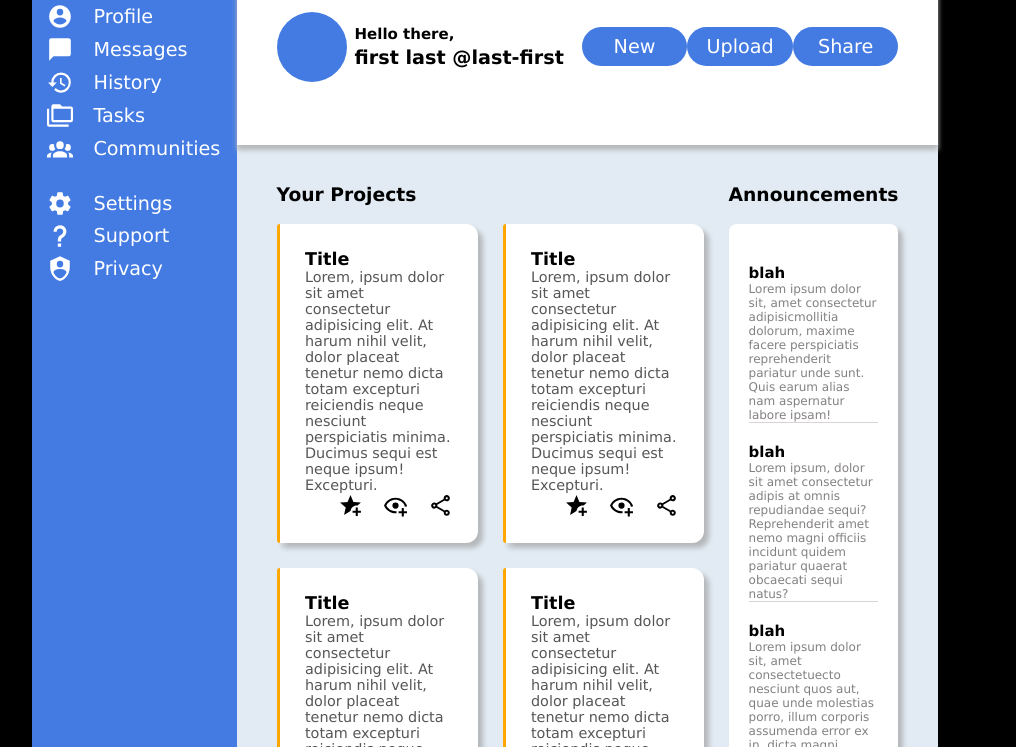
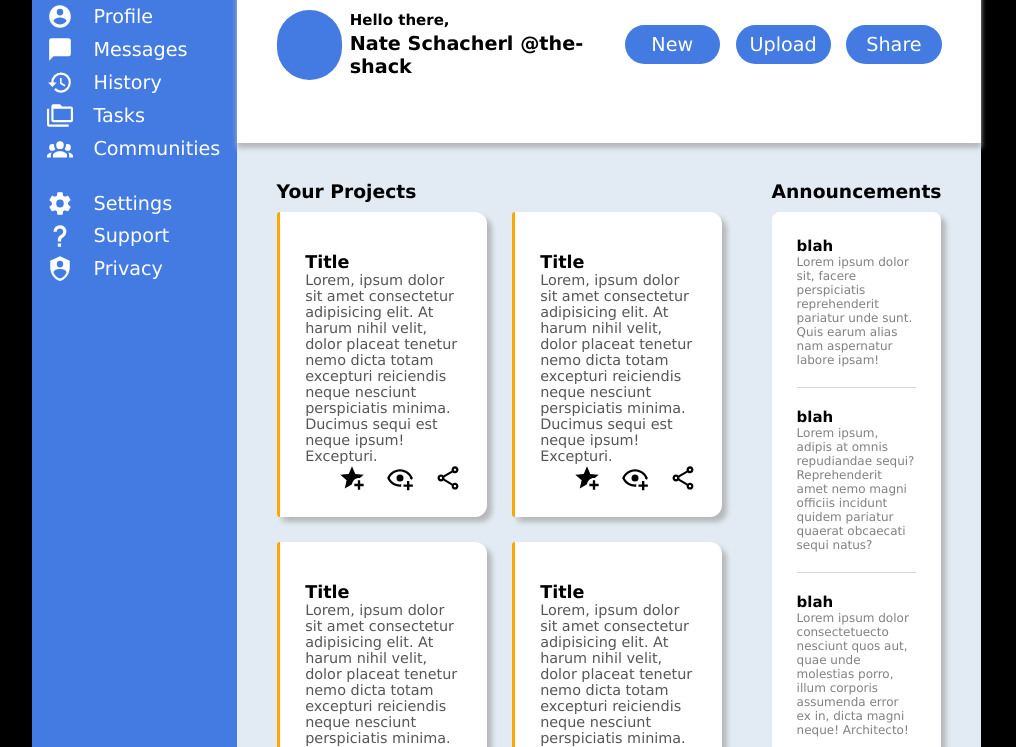
Before and after one commit to schacherlnate/admin-dashbord, a plain HTML site: page index.html in a window 1280 px wide. Shown: the part 139-886 px from the top of the page, without its empty margins (166-1182 px from the left). Drawn offline with Linux system fonts and the light colour scheme.

Commit message:
touch up the look

```diff
--- a/index.html
+++ b/index.html
@@ -32,13 +32,13 @@
             <div class="corner-icons">
                 <img src="./bell-ring.svg" alt="notification bell">
                 <div class="profile-pic"></div>
-                First Last
+                Nate Schacherl
             </div>
             <div class="handle">
                 <div class="profile-pic"></div>
                 <div class="handle-text">
                     <p>Hello there,</p>
-                    <p>first last @last-first</p>
+                    <p>Nate Schacherl @the-shack</p>
                 </div>
             </div>
             <div class="make-content">
@@ -131,15 +131,15 @@
                     <div>
                         <div class="announcement">
                             <h4>blah</h4>
-                            <p>Lorem ipsum dolor sit, amet consectetur adipisicmollitia dolorum, maxime facere perspiciatis reprehenderit pariatur unde sunt. Quis earum alias nam aspernatur labore ipsam!</p>
+                            <p>Lorem ipsum dolor sit,  facere perspiciatis reprehenderit pariatur unde sunt. Quis earum alias nam aspernatur labore ipsam!</p>
                         </div>
                         <div class="announcement">
                             <h4>blah</h4>
-                            <p>Lorem ipsum, dolor sit amet consectetur adipis at omnis repudiandae sequi? Reprehenderit amet nemo magni officiis incidunt quidem pariatur quaerat obcaecati sequi natus?</p>
+                            <p>Lorem ipsum,  adipis at omnis repudiandae sequi? Reprehenderit amet nemo magni officiis incidunt quidem pariatur quaerat obcaecati sequi natus?</p>
                         </div>
                         <div class="announcement">
                             <h4>blah</h4>
-                            <p>Lorem ipsum dolor sit, amet consectetuecto nesciunt quos aut, quae unde molestias porro, illum corporis assumenda error ex in, dicta magni neque! Architecto!</p>
+                            <p>Lorem ipsum dolor consectetuecto nesciunt quos aut, quae unde molestias porro, illum corporis assumenda error ex in, dicta magni neque! Architecto!</p>
                         </div>
                     </div>
                 </div>
--- a/stylesheet.css
+++ b/stylesheet.css
@@ -20,6 +20,10 @@ body {
     background-color: black;
 }
 
+h3 {
+    margin-bottom: 10px;
+}
+
 p {
     margin: 0;
     padding: 0;
@@ -32,7 +36,7 @@ p {
     grid-template-areas:
         "sidebar header"
         "sidebar main";
-    width: 70%;
+    width: clamp(800px, 70%, 1600px);
 }
 
 .sidebar {
@@ -162,6 +166,7 @@ p {
     display: flex;
     justify-content: space-between;
     align-items: center;
+    gap: 5%;
 }
 
 .make-content button {
@@ -171,6 +176,7 @@ p {
     justify-content: center;
     align-items: center;
     padding: 8px 5px;
+    flex: auto;
 }
 
 .main-content {
@@ -178,8 +184,8 @@ p {
     display: grid;
     grid-template-columns: 3fr 1fr;
     background-color: var(--background-mc);
-    gap: 25px;
-    padding: 20px 40px;
+    gap: 50px;
+    padding: 20px 40px 60px 40px;
 }
 
 .cards {
@@ -218,6 +224,7 @@ p {
     border-top-right-radius: var(--border-rad);
     border-bottom-right-radius: var(--border-rad);
     padding: 25px;
+    padding-top: 40px;
     display: flex;
     flex-direction: column;
     justify-content: flex-start;
@@ -244,7 +251,7 @@ p {
 }
 
 .card-icons * {
-    width: 25px;
+    width: 28px;
     height: auto;
 }
 
@@ -258,15 +265,23 @@ p {
     background-color: white;
     box-shadow: rgb(181, 184, 187) 5px 5px 5px;
     position: relative;
-    padding: 20px;
+    padding: 25px;
     border-radius: 8px;
     font-size: 0.75em;
 }
 
+.announcements > div {
+    display: flex;
+    flex-direction: column;
+    justify-content: space-between;
+    --announcement-gap: 20px;
+    gap: var(--announcement-gap);
+}
+
 .announcement h4 {
     font-size: 1.25em;
-    margin-bottom: 0;
-    padding-bottom: 0;
+    margin: 0;
+    padding: 0;
 }
 
 .announcement p {
@@ -277,6 +292,7 @@ p {
 }
 
 .announcement:nth-of-type(2) {
+    padding: var(--announcement-gap) 0;
     border-top: 1px solid rgb(218, 211, 211);
     border-bottom: 1px solid rgb(218, 211, 211);
 }
@@ -284,7 +300,6 @@ p {
 .trending {
     display: flex;
     flex-direction: column;
-    gap: 12px;
 }
 
 .trending > div {
```
